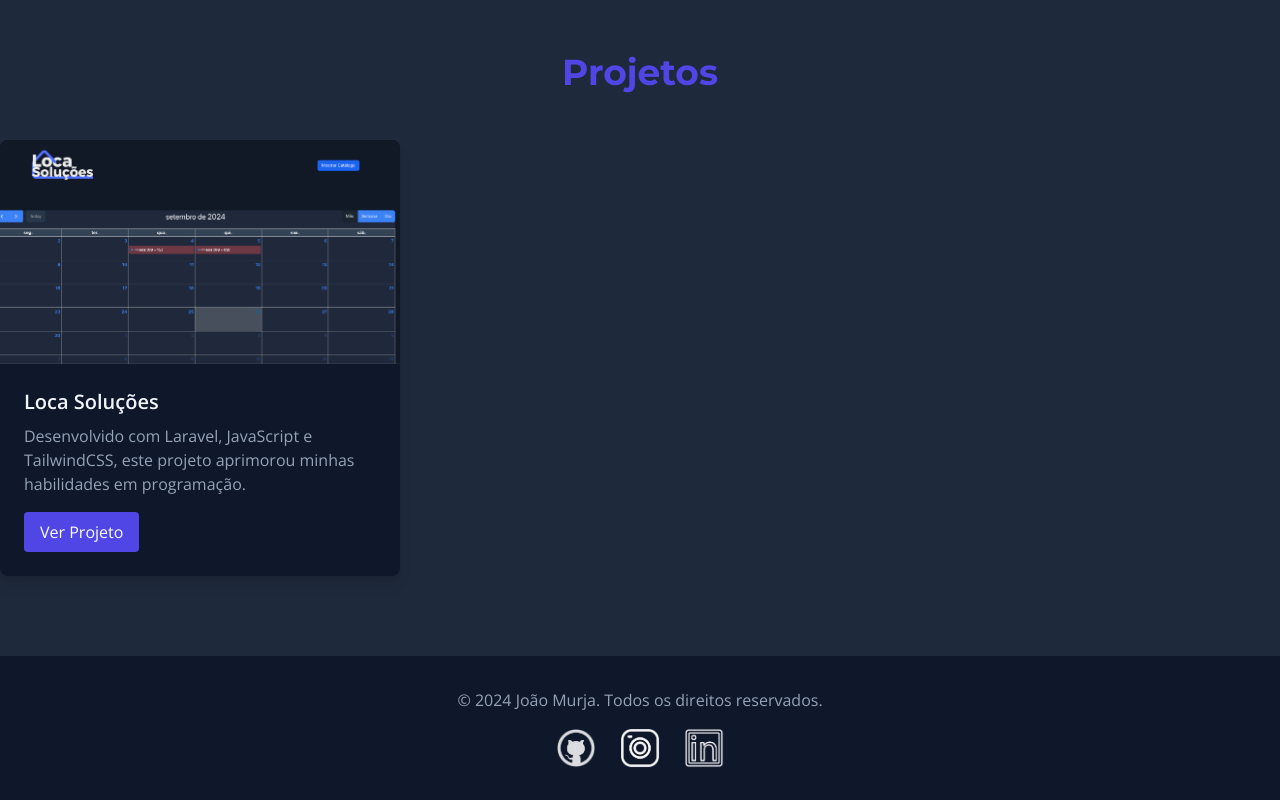
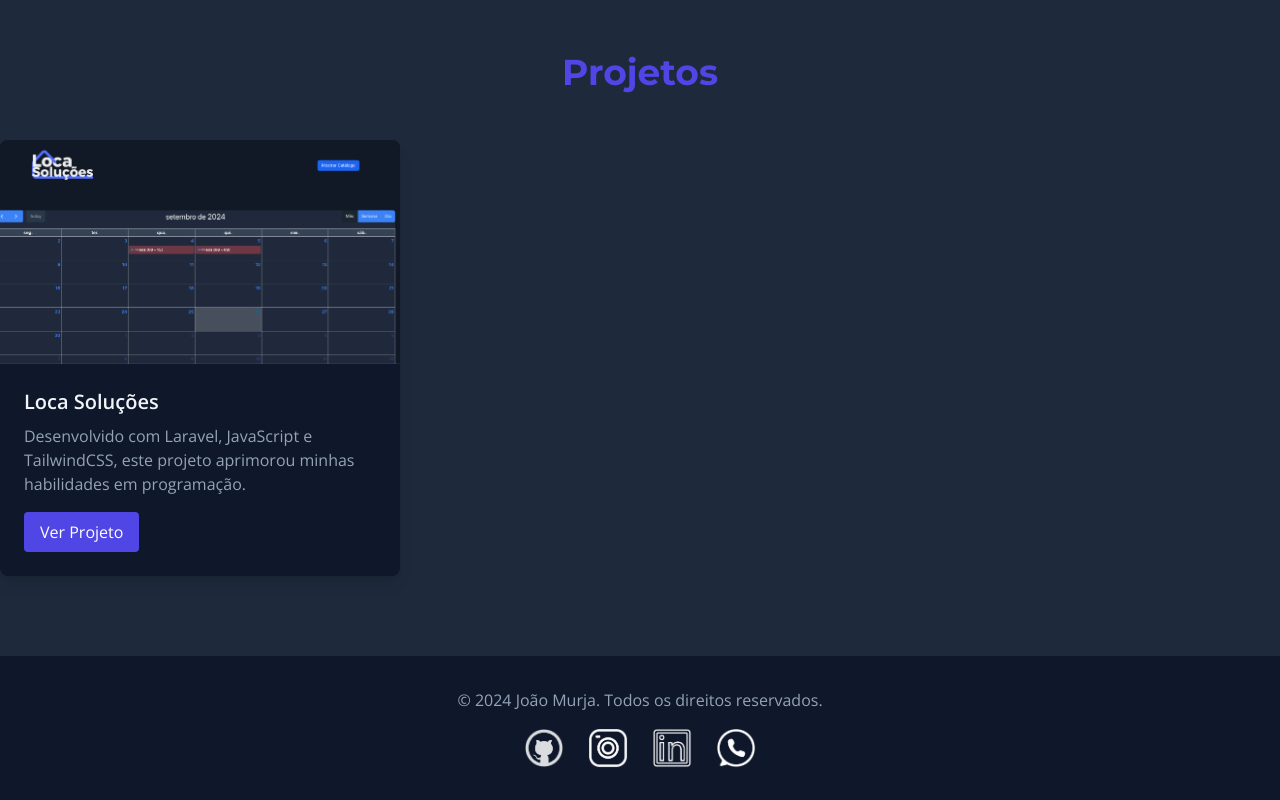
Before and after one commit to Jmurja/Jmurja.github.io, a plain HTML site: page index.html in a window 1280 px wide. Shown: the part 1636-2436 px from the top of the page. Drawn offline with nearby package versions, Linux system fonts and the light colour scheme.

Commit message:
Add Whatsapp API for Chat

```diff
--- a/index.html
+++ b/index.html
@@ -160,6 +160,8 @@
 				<img src="img/instagram.png" alt="" srcset="">			</a>
 			<a href="https://www.linkedin.com/in/jmurja/" target="_blank" class="hover:text-primary w-10 h-10 transition">
 				<img src="img/linkedin.png" alt="" srcset="">			</a>
+			<a href="https://api.whatsapp.com/send?phone=5517991048306" target="_blank" class="hover:text-primary w-10 h-10 transition">
+				<img src="img/whatsapp.png" alt="" srcset="">			</a>
 		</div>
 	</div>
 </footer>
```
Also changed, not shown: img/whatsapp.png (added).
